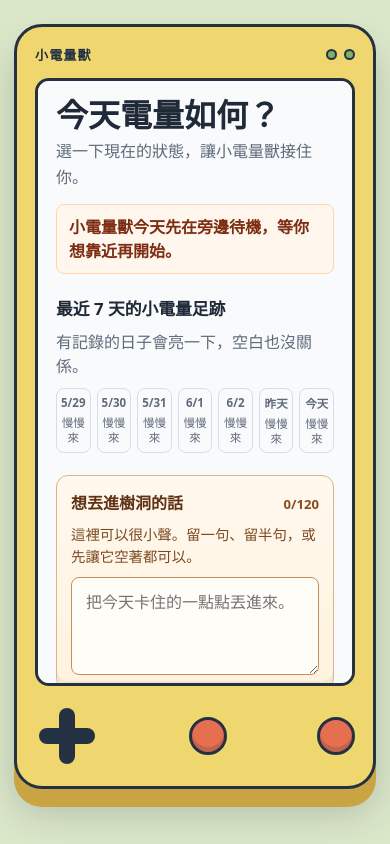
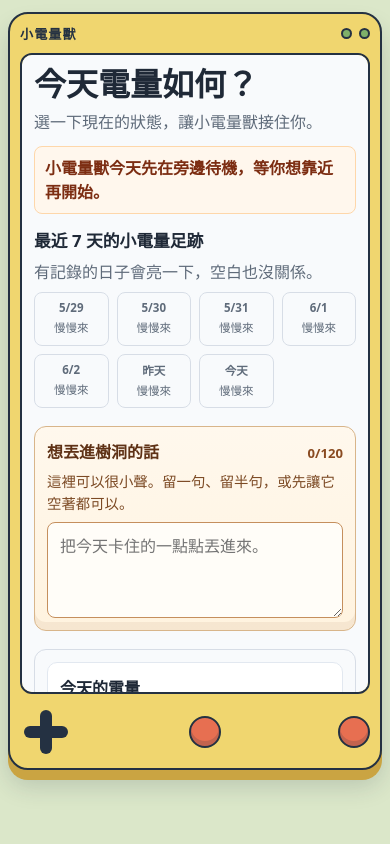
Before and after one commit to Harry-0824/low-battery-pet, a React (Vite) app: page / in a window 390 px wide. Built offline with nearby package versions, Linux system fonts and the light colour scheme.

Commit message:
Polish mobile layout spacing

```diff
--- a/src/App.styles.ts
+++ b/src/App.styles.ts
@@ -4,6 +4,10 @@ export const PageShell = styled.main`
   width: min(100%, 560px);
   margin: 0 auto;
   padding: 24px 14px 48px;
+
+  @media (max-width: 420px) {
+    padding: 12px 8px 32px;
+  }
 `;
 
 export const Header = styled.header`
@@ -11,7 +15,7 @@ export const Header = styled.header`
 
   h1 {
     margin: 0 0 8px;
-    font-size: clamp(2rem, 8vw, 3.25rem);
+    font-size: 3.25rem;
     line-height: 1;
   }
 
@@ -19,6 +23,19 @@ export const Header = styled.header`
     margin: 0;
     color: #5f6b7a;
     line-height: 1.6;
+  }
+
+  @media (max-width: 420px) {
+    margin-bottom: 18px;
+
+    h1 {
+      font-size: 2rem;
+      line-height: 1.08;
+    }
+
+    p {
+      line-height: 1.55;
+    }
   }
 `;
 
@@ -31,6 +48,12 @@ export const CompanionDaysNote = styled.p`
   color: #7c2d12;
   font-weight: 800;
   line-height: 1.5;
+  overflow-wrap: anywhere;
+
+  @media (max-width: 420px) {
+    margin: -6px 0 16px;
+    padding: 9px 10px;
+  }
 `;
 
 export const PetMemoryNote = styled.p`
@@ -42,4 +65,10 @@ export const PetMemoryNote = styled.p`
   color: #7c4a24;
   font-weight: 800;
   line-height: 1.5;
+  overflow-wrap: anywhere;
+
+  @media (max-width: 420px) {
+    margin: -6px 0 16px;
+    padding: 9px 10px;
+  }
 `;
--- a/src/components/BatteryTrail.styles.ts
+++ b/src/components/BatteryTrail.styles.ts
@@ -33,6 +33,12 @@ export const TrailSection = styled.section`
   h2 {
     margin: 0;
     font-size: 1.05rem;
+    line-height: 1.3;
+  }
+
+  @media (max-width: 420px) {
+    gap: 8px;
+    margin-bottom: 18px;
   }
 `;
 
@@ -46,6 +52,11 @@ export const TrailGrid = styled.div`
   display: grid;
   grid-template-columns: repeat(7, minmax(0, 1fr));
   gap: 6px;
+
+  @media (max-width: 420px) {
+    grid-template-columns: repeat(4, minmax(0, 1fr));
+    gap: 8px;
+  }
 `;
 
 export const DayPip = styled.div<{ $energyLevel: BatteryTrailEnergyLevel }>`
@@ -56,6 +67,12 @@ export const DayPip = styled.div<{ $energyLevel: BatteryTrailEnergyLevel }>`
   background: ${({ $energyLevel }) => trailColor[$energyLevel].background};
   color: ${({ $energyLevel }) => trailColor[$energyLevel].text};
   text-align: center;
+  overflow-wrap: anywhere;
+
+  @media (max-width: 420px) {
+    min-height: 54px;
+    padding: 7px 5px;
+  }
 `;
 
 export const DayLabel = styled.span`
--- a/src/components/CheckInForm.styles.ts
+++ b/src/components/CheckInForm.styles.ts
@@ -7,6 +7,11 @@ export const Form = styled.form`
   border-radius: 12px;
   padding: 14px;
   background: #f8fafc;
+
+  @media (max-width: 420px) {
+    gap: 12px;
+    padding: 12px;
+  }
 `;
 
 export const Section = styled.section`
@@ -27,6 +32,12 @@ export const ButtonGrid = styled.div`
   display: flex;
   flex-wrap: wrap;
   gap: 10px;
+
+  @media (max-width: 420px) {
+    display: grid;
+    grid-template-columns: repeat(2, minmax(0, 1fr));
+    gap: 8px;
+  }
 `;
 
 export const HelperText = styled.p`
--- a/src/components/RetroDeviceFrame.styles.ts
+++ b/src/components/RetroDeviceFrame.styles.ts
@@ -8,6 +8,13 @@ export const DeviceShell = styled.div`
   padding: 18px;
   background: #f0d66f;
   box-shadow: 0 18px 0 #caa442, 0 24px 36px rgba(36, 49, 66, 0.22);
+
+  @media (max-width: 420px) {
+    border-width: 2px;
+    border-radius: 20px;
+    padding: 10px;
+    box-shadow: 0 10px 0 #caa442, 0 16px 24px rgba(36, 49, 66, 0.18);
+  }
 `;
 
 export const DeviceHeader = styled.div`
@@ -16,6 +23,10 @@ export const DeviceHeader = styled.div`
   justify-content: space-between;
   gap: 12px;
   margin-bottom: 14px;
+
+  @media (max-width: 420px) {
+    margin-bottom: 10px;
+  }
 `;
 
 export const Brand = styled.p`
@@ -46,6 +57,13 @@ export const DeviceScreen = styled.div`
   border-radius: 14px;
   padding: 18px;
   background: #f8fafc;
+
+  @media (max-width: 420px) {
+    max-height: 76vh;
+    border-width: 2px;
+    border-radius: 12px;
+    padding: 12px;
+  }
 `;
 
 export const DeviceControls = styled.div`
@@ -54,12 +72,21 @@ export const DeviceControls = styled.div`
   justify-content: space-between;
   gap: 18px;
   margin-top: 18px;
+
+  @media (max-width: 420px) {
+    margin-top: 12px;
+  }
 `;
 
 export const DPad = styled.div`
   position: relative;
   width: 64px;
   height: 64px;
+
+  @media (max-width: 420px) {
+    width: 52px;
+    height: 52px;
+  }
 `;
 
 export const DPadLine = styled.span<{ $vertical?: boolean }>`
@@ -67,6 +94,10 @@ export const DPadLine = styled.span<{ $vertical?: boolean }>`
   inset: ${({ $vertical }) => ($vertical ? "4px 24px" : "24px 4px")};
   border-radius: 8px;
   background: #243142;
+
+  @media (max-width: 420px) {
+    inset: ${({ $vertical }) => ($vertical ? "4px 20px" : "20px 4px")};
+  }
 `;
 
 export const RoundButton = styled.span`
@@ -76,4 +107,10 @@ export const RoundButton = styled.span`
   border-radius: 999px;
   background: #e76f51;
   box-shadow: inset 0 -5px 0 rgba(36, 49, 66, 0.18);
+
+  @media (max-width: 420px) {
+    width: 32px;
+    height: 32px;
+    border-width: 2px;
+  }
 `;
--- a/src/components/TagButton.styles.ts
+++ b/src/components/TagButton.styles.ts
@@ -11,4 +11,10 @@ export const Button = styled.button<{ $isSelected: boolean }>`
   font: inherit;
   font-weight: 700;
   line-height: 1.2;
+  overflow-wrap: anywhere;
+
+  @media (max-width: 420px) {
+    width: 100%;
+    padding: 10px 8px;
+  }
 `;
--- a/src/components/TreeTextInput.styles.ts
+++ b/src/components/TreeTextInput.styles.ts
@@ -9,6 +9,12 @@ export const Field = styled.div`
   padding: 14px;
   background: linear-gradient(180deg, #fff8ed 0%, #fff3df 100%);
   box-shadow: inset 0 -8px 0 rgba(138, 75, 33, 0.08);
+
+  @media (max-width: 420px) {
+    gap: 8px;
+    margin-bottom: 18px;
+    padding: 12px;
+  }
 `;
 
 export const TextHeader = styled.div`
@@ -16,6 +22,12 @@ export const TextHeader = styled.div`
   align-items: baseline;
   justify-content: space-between;
   gap: 12px;
+
+  @media (max-width: 360px) {
+    align-items: flex-start;
+    flex-direction: column;
+    gap: 4px;
+  }
 `;
 
 export const Label = styled.label`
@@ -34,6 +46,7 @@ export const DrawerNote = styled.p`
   color: #7c4a24;
   font-size: 0.9rem;
   line-height: 1.5;
+  overflow-wrap: anywhere;
 `;
 
 export const TextArea = styled.textarea`
@@ -46,10 +59,15 @@ export const TextArea = styled.textarea`
   color: #243142;
   font: inherit;
   line-height: 1.5;
+  min-height: 92px;
   resize: vertical;
 
   &:focus {
     outline: 3px solid rgba(242, 140, 82, 0.3);
     outline-offset: 2px;
   }
+
+  @media (max-width: 420px) {
+    padding: 11px 12px;
+  }
 `;
```
